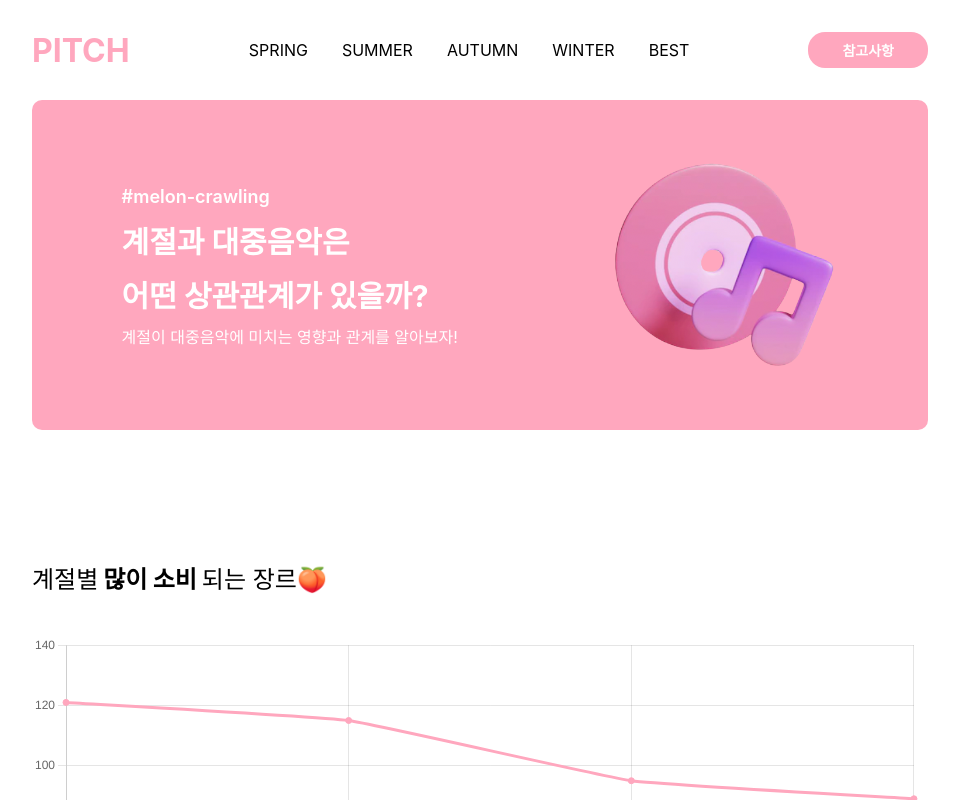
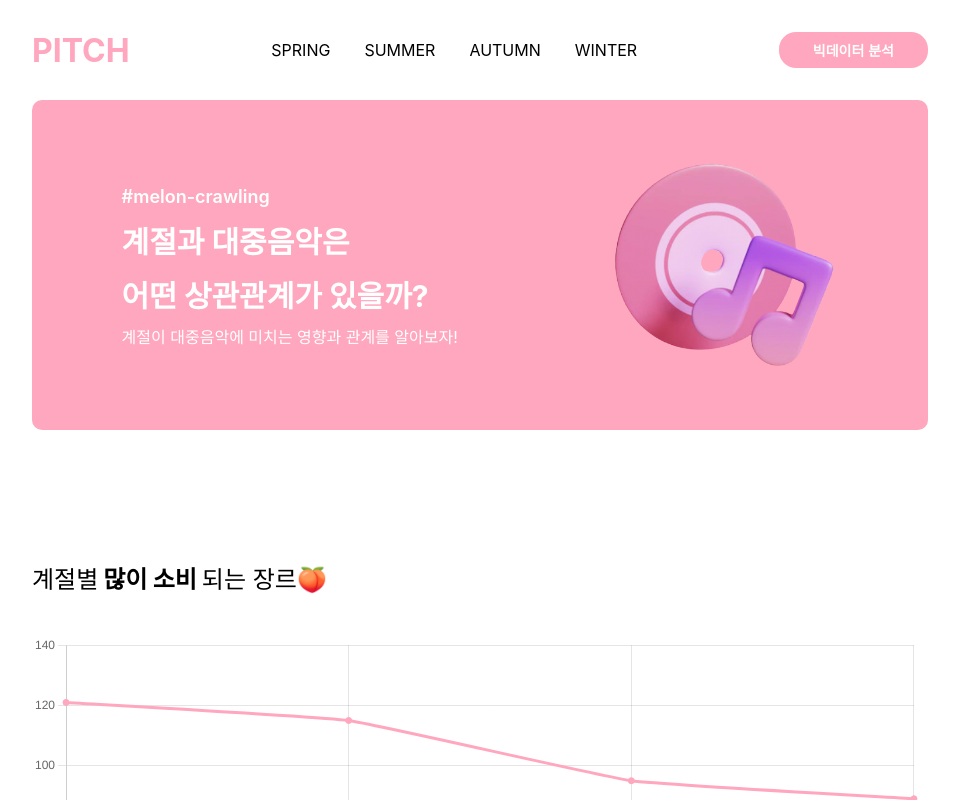
Before and after one commit to waterbeen0530/Pitch-Crawling, a Next.js app: page / in a window 1280 px wide. Shown: the top 800 px of the page, without its empty margins (160-1119 px from the left). Built offline with nearby package versions, Linux system fonts and the light colour scheme.

Commit message:
[UPDATE] Header

```diff
--- a/components/common/header.tsx
+++ b/components/common/header.tsx
@@ -22,11 +22,8 @@ export default function Header() {
           <Link href="/winter">
             <NavItem>WINTER</NavItem>
           </Link>
-          <Link href="/">
-            <NavItem>BEST</NavItem>
-          </Link>
         </Nav>
-        <Button>참고사항</Button>
+        <Button>빅데이터 분석</Button>
       </Wrapper>
     </Container>
   );
```
